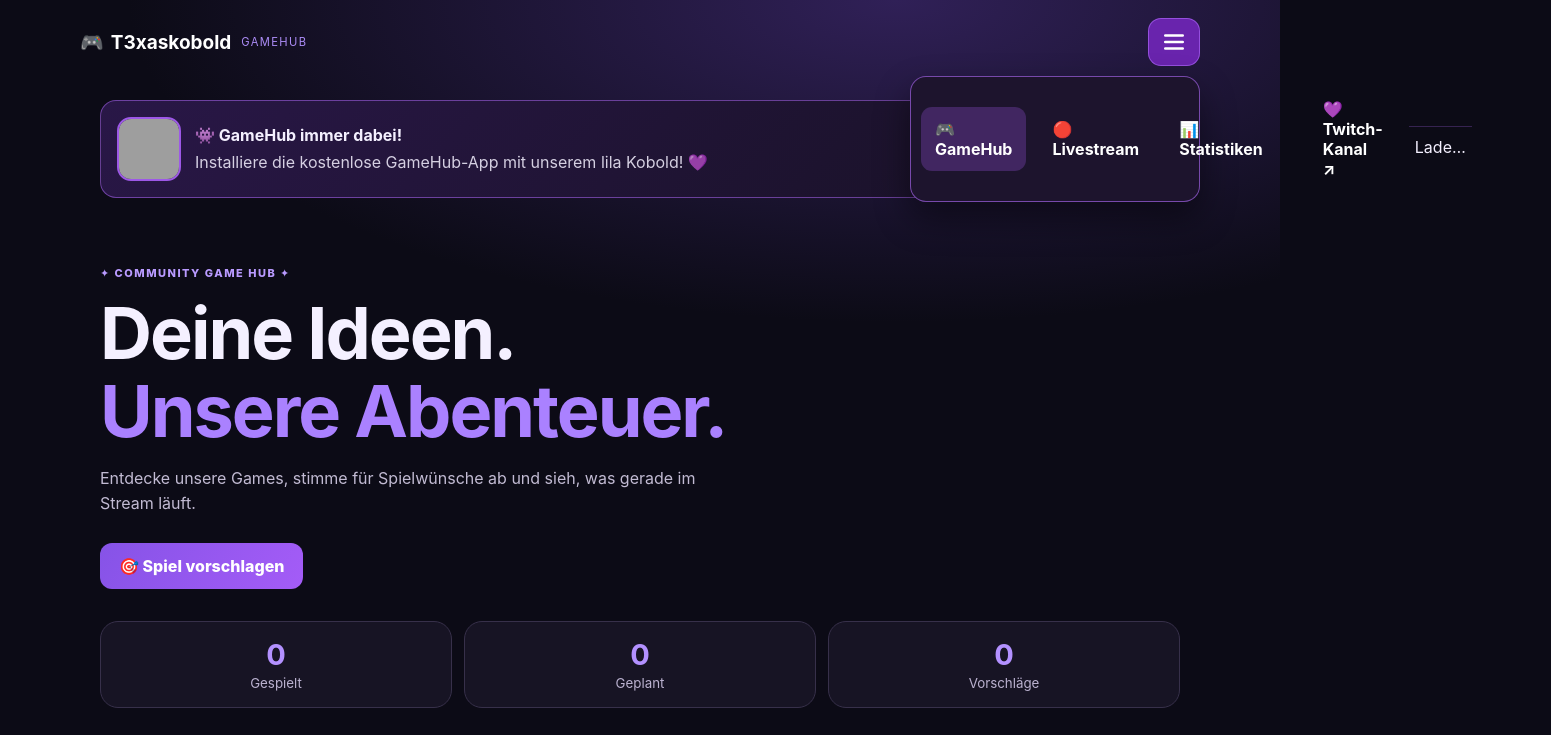
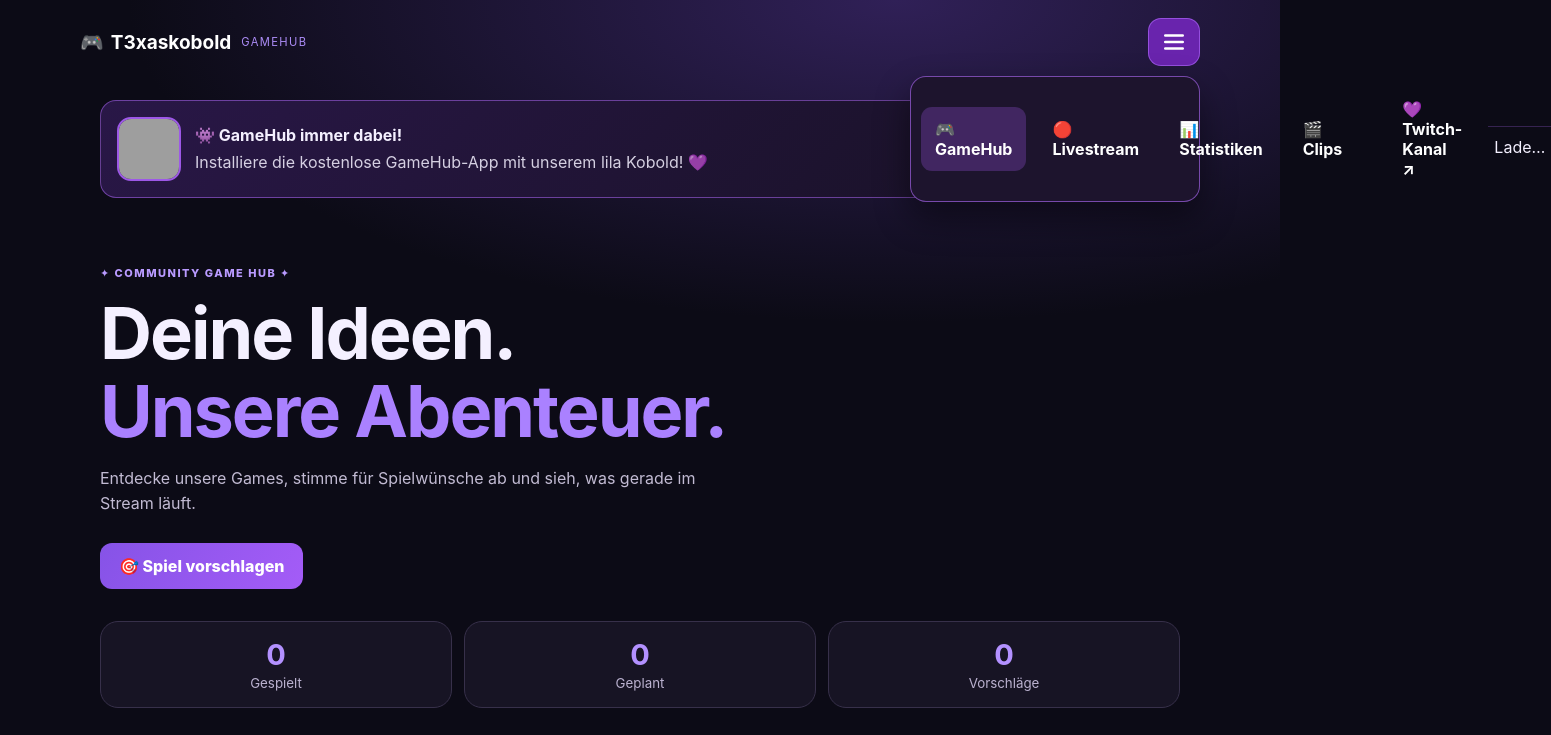
Before and after one commit to T3xaskobold/t3xaskobold-gamehub, a website with bundled scripts: page public/index.html in a window 1280 px wide. Both pictures are taken after a click on the button "Menü öffnen". Shown: the top 735 px of the page, 1551 px wide, since content can reach past the window. Built offline with nearby package versions, Linux system fonts and the light colour scheme; grey boxes are pictures that could not be loaded; a script that the page names is missing.

Commit message:
Modify header comments and add Twitch clips link
Updated header comments and added a new link for Twitch clips.

```diff
--- a/public/index.html
+++ b/public/index.html
@@ -81,7 +81,7 @@
       margin: 0 0 8px;
     }
 
-    /* NEUER HEADER MIT HAMBURGER-MENÜ */
+    /* HEADER MIT HAMBURGER-MENÜ */
 
     .hub-header {
       display: flex;
@@ -548,7 +548,7 @@
 
   </svg>
 
-  <!-- HEADER MIT NEUEM MENÜ -->
+  <!-- HEADER MIT MENÜ -->
 
   <header class="hub-header">
 
@@ -593,6 +593,13 @@
            href="#statistiken"
            data-hub-page="statistiken">
           📊 Statistiken
+        </a>
+
+        <!-- NEU: TWITCH-CLIPS -->
+
+        <a class="hub-menu-link"
+           href="./clips.html">
+          🎬 Clips
         </a>
 
         <div class="hub-menu-divider"></div>
@@ -752,8 +759,6 @@
           Danke, dass du Teil der Kobold-Community bist! 👾💜
         </strong>
       </div>
-
-      <!-- NEU: ZURÜCK ZUM GAMEHUB GANZ UNTEN -->
 
       <div class="page-back-link">
         <a class="stream-nav-button" href="#gamehub">
```
